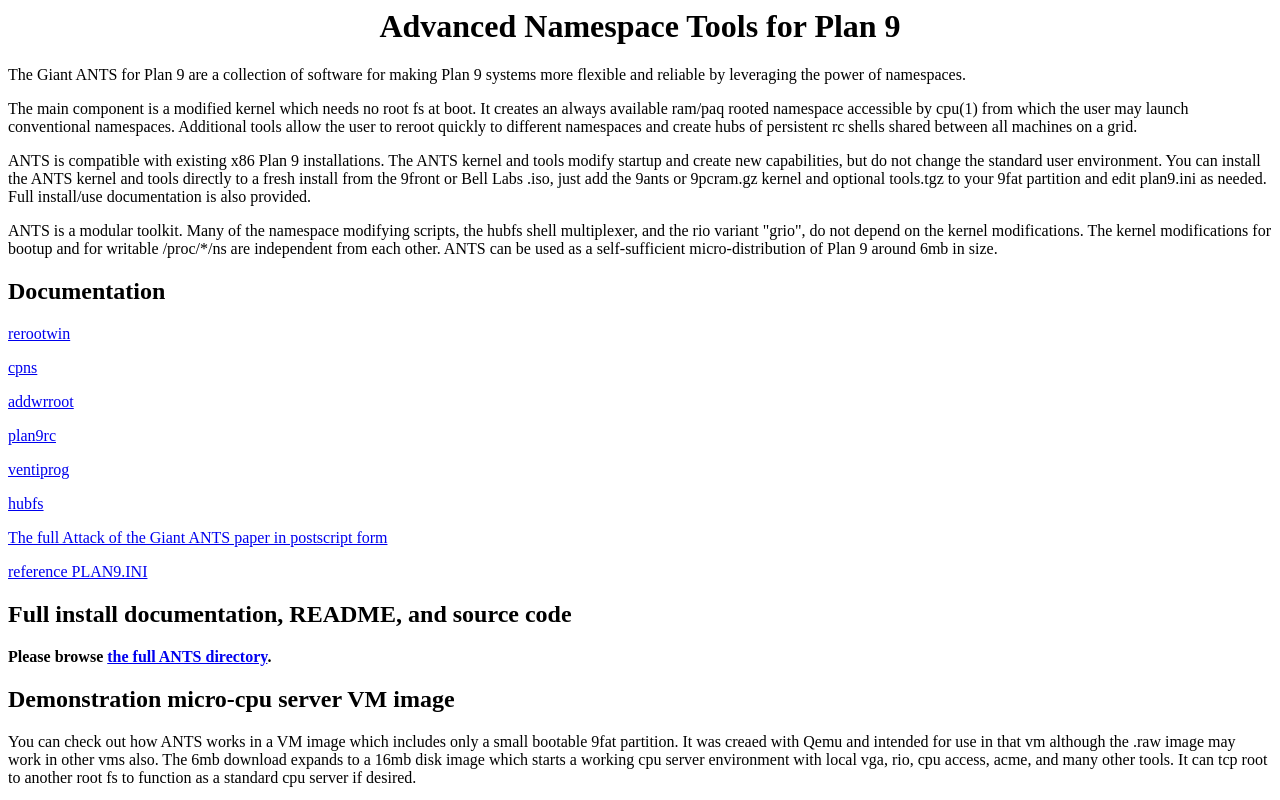
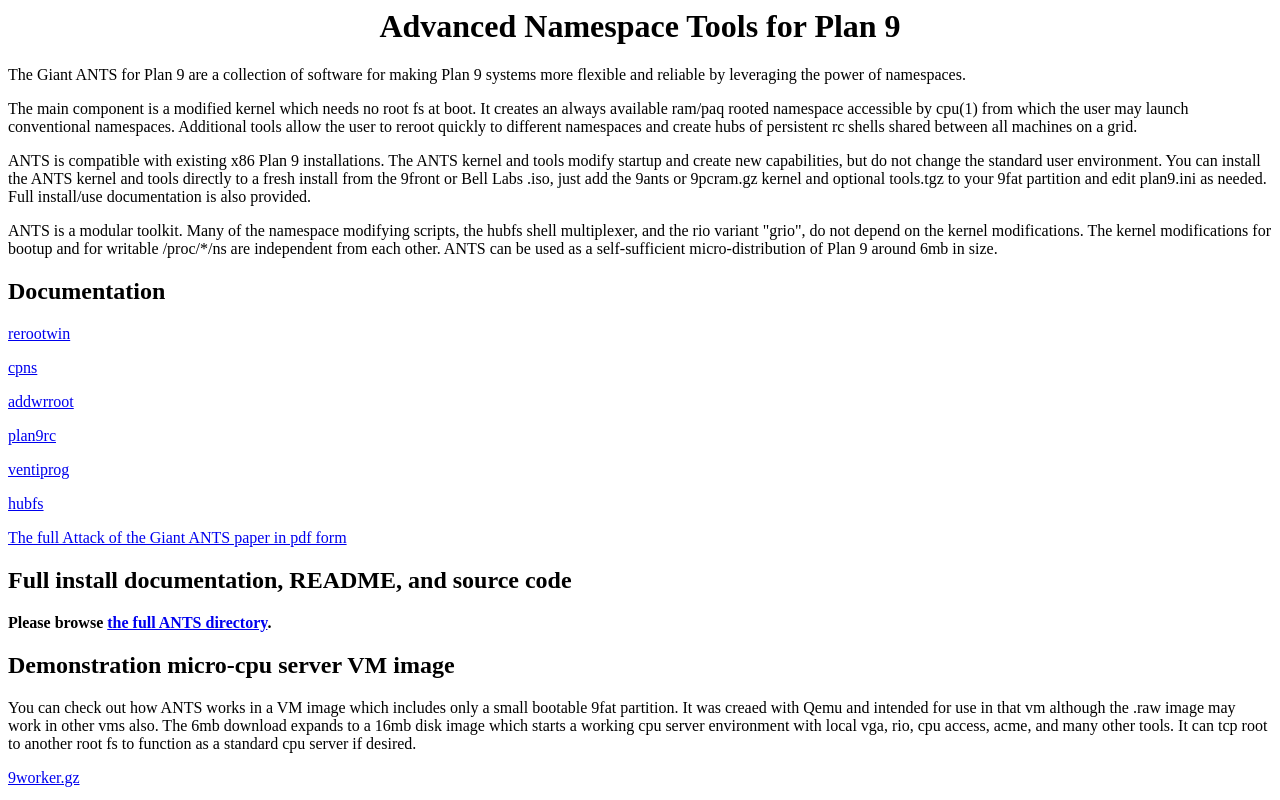
Before and after one commit to Plan9-Archive/antshill, a plain HTML site: page ants.html in a window 1280 px wide. Shown: the top 800 px of the page. Drawn offline with Linux system fonts and the light colour scheme.

Commit message:
update ants.html subpage

```diff
--- a/ants.html
+++ b/ants.html
@@ -45,9 +45,7 @@ size.
 <p>
 <a href="magic/man2html/4/hubfs">hubfs</a>
 <p>
-<a href="doc/ants.ps">The full Attack of the Giant ANTS paper in postscript form</a>
-<p>
-<a href="doc/PLAN9.INI">reference PLAN9.INI</a>
+<a href="doc/ants.pdf">The full Attack of the Giant ANTS paper in pdf form</a>
 <p>
 <h2>Full install documentation, README, and source code</h2>
 <p>
```
